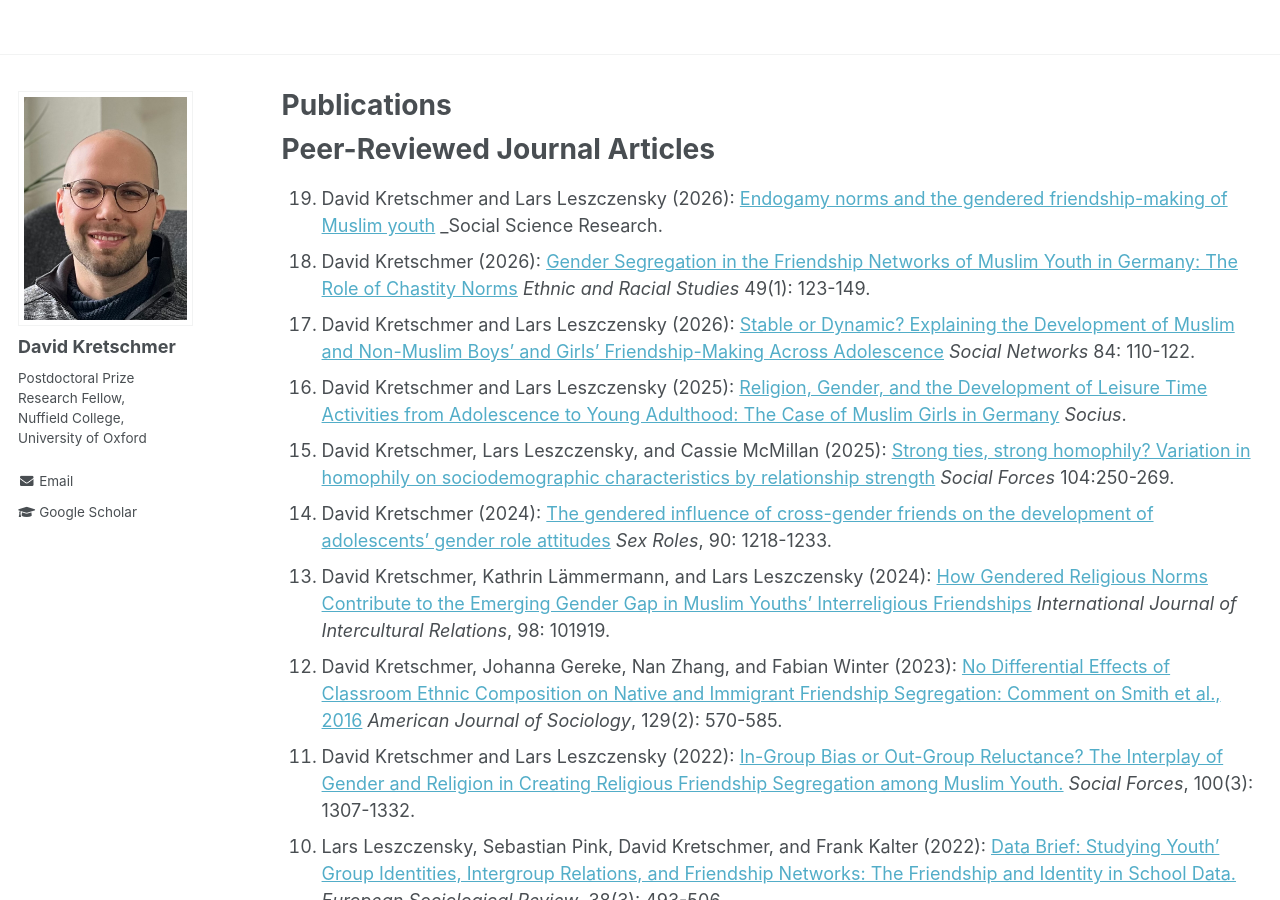
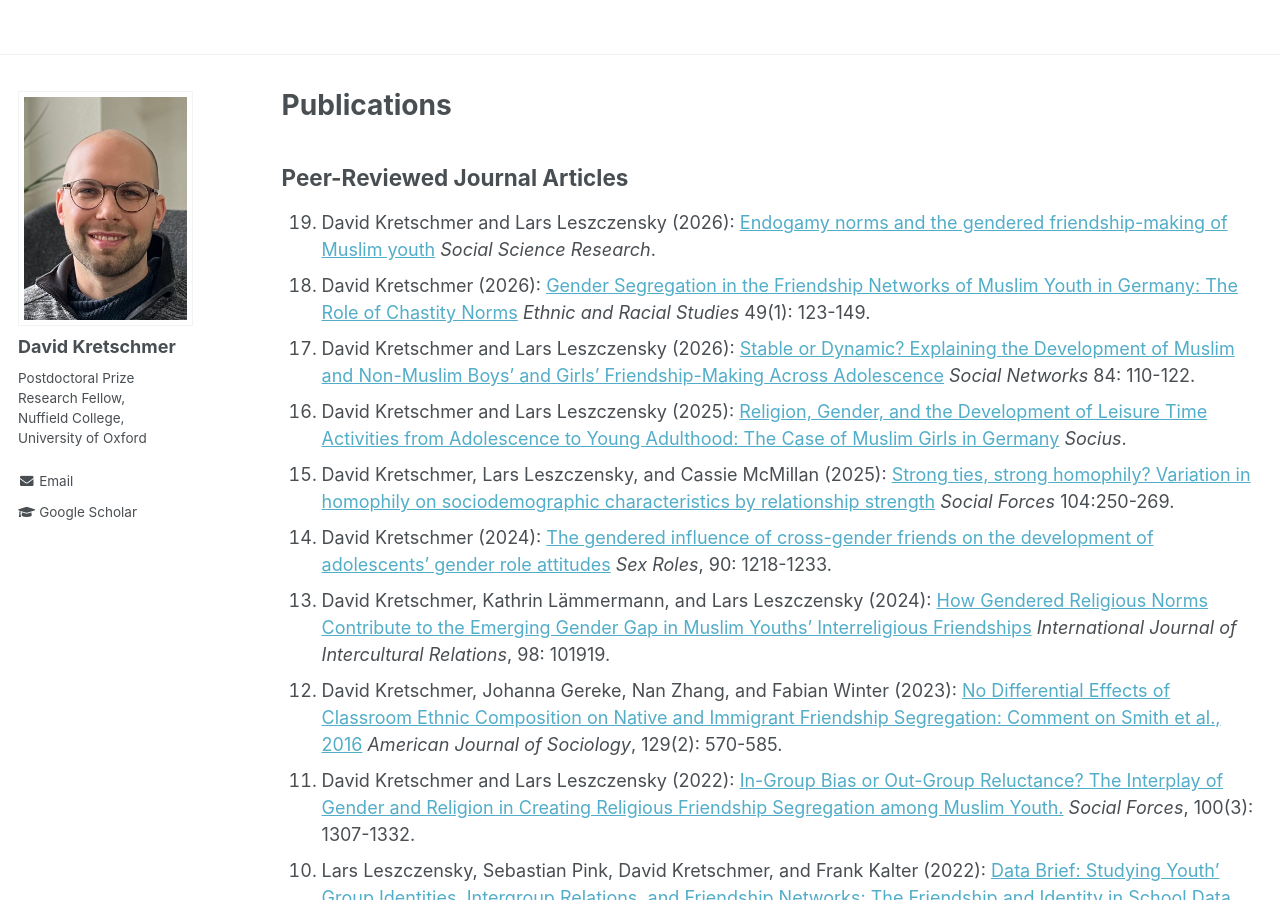
Before and after one commit to DavidKretschmer/davidkretschmer.github.io, a Jekyll site: the page built from _pages/publications.md, in a window 1280 px wide and 900 px high. Built offline with Jekyll 4.4.1, drawn with Linux system fonts in a browser that asks for light colours; some of the changed text lies outside the part shown.

Commit message:
Update Fehler

```diff
--- a/_pages/publications.md
+++ b/_pages/publications.md
@@ -5,9 +5,9 @@ permalink: /publications/
 author_profile: true
 ---
 
-# Peer-Reviewed Journal Articles
+## Peer-Reviewed Journal Articles
 
-19. David Kretschmer and Lars Leszczensky (2026): [Endogamy norms and the gendered friendship-making of Muslim youth](https://www.sciencedirect.com/science/article/pii/S0049089X26000189){:target="_blank"} _Social Science Research.
+19. David Kretschmer and Lars Leszczensky (2026): [Endogamy norms and the gendered friendship-making of Muslim youth](https://www.sciencedirect.com/science/article/pii/S0049089X26000189){:target="_blank"} _Social Science Research_.
 15. David Kretschmer (2026): [Gender Segregation in the Friendship Networks of Muslim Youth in Germany: The Role of Chastity Norms](https://www.tandfonline.com/doi/full/10.1080/01419870.2024.2399725){:target="_blank"} _Ethnic and Racial Studies_ 49(1): 123-149.
 18. David Kretschmer and Lars Leszczensky (2026): [Stable or Dynamic? Explaining the Development of Muslim and Non-Muslim Boys’ and Girls’ Friendship-Making Across Adolescence](https://www.sciencedirect.com/science/article/pii/S0378873325000620){:target="_blank"} _Social Networks_ 84: 110-122.
 17. David Kretschmer and Lars Leszczensky (2025): [Religion, Gender, and the Development of Leisure Time Activities from Adolescence to Young Adulthood: The Case of Muslim Girls in Germany](https://journals.sagepub.com/doi/10.1177/23780231251349634){:target="_blank"} _Socius_.
```
Also changed, not shown: other parts of _pages/publications.md (+2 -2 lines).
